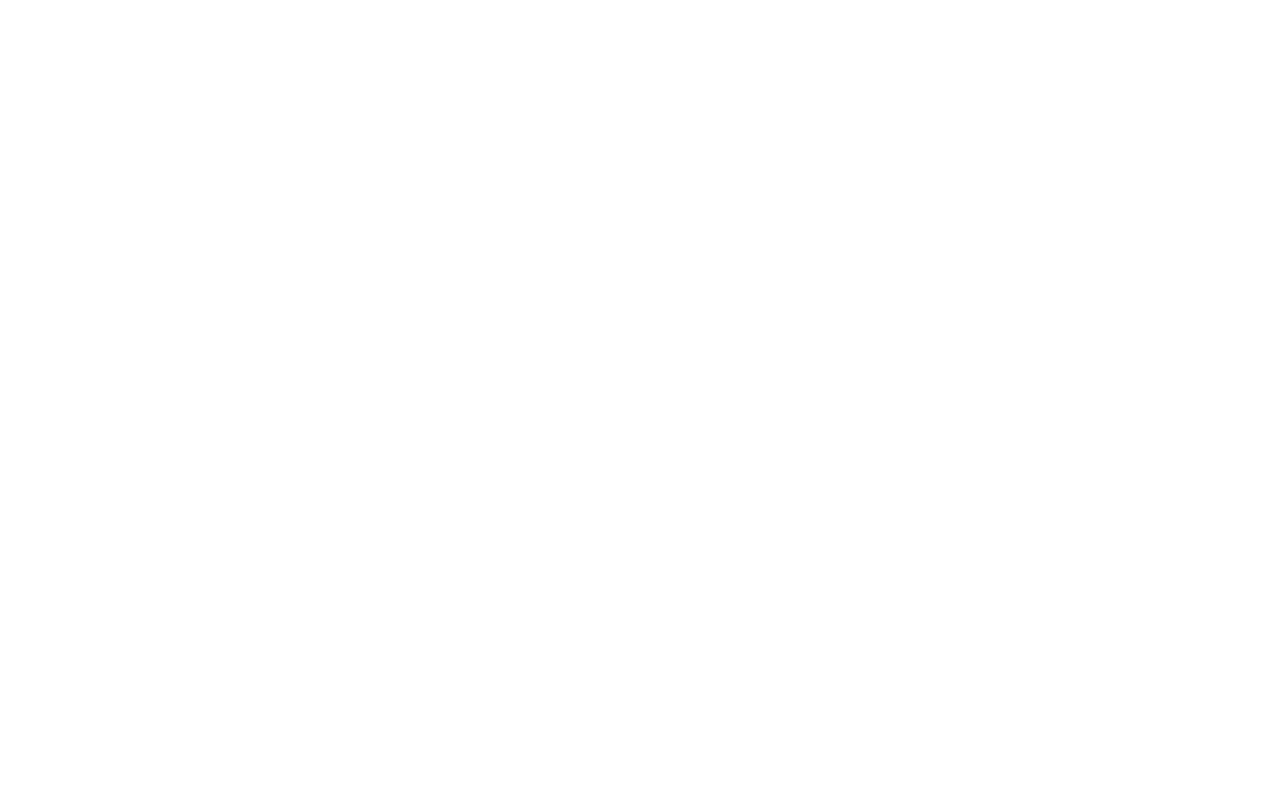
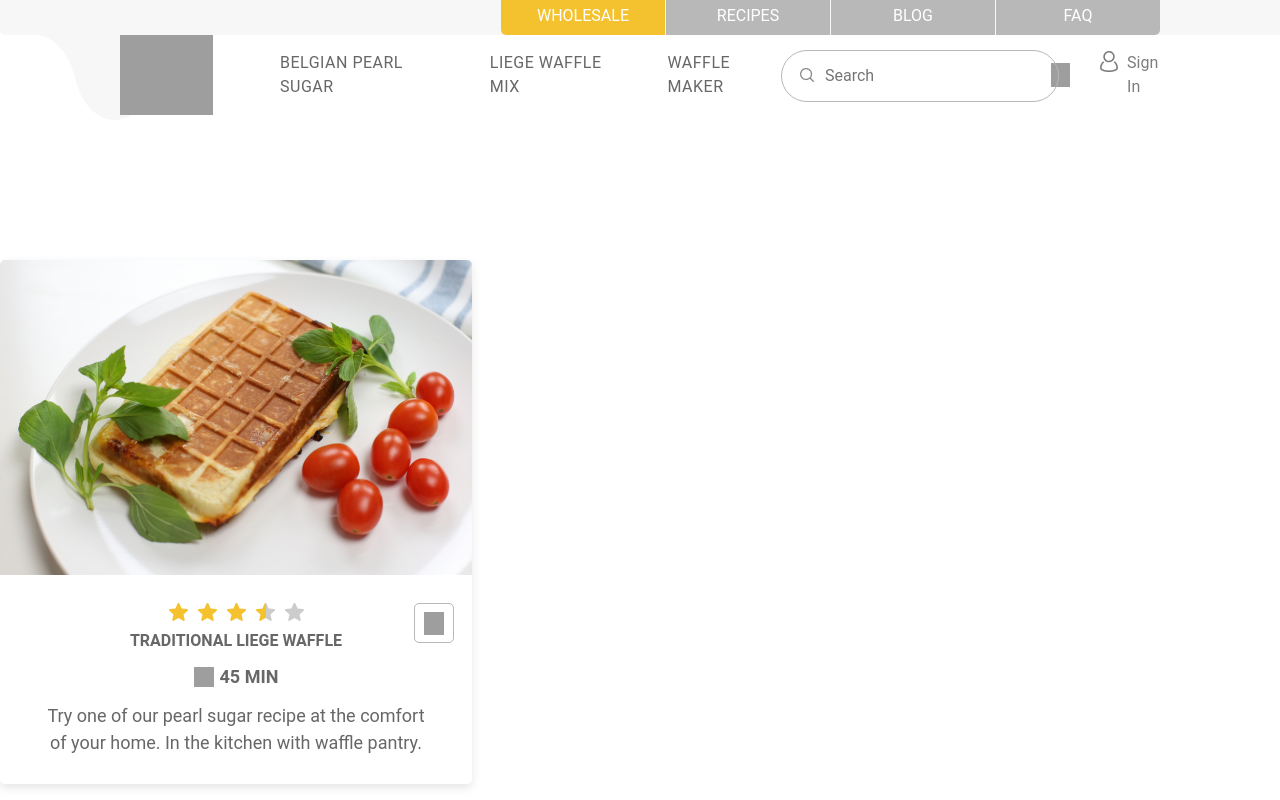
Before and after one commit to Oleksandr2108/galaxyItTest2, a Next.js app: page / in a window 1280 px wide. Built offline with nearby package versions, Linux system fonts and the light colour scheme; grey boxes are pictures that could not be loaded.

Commit message:
feat: add recipes card components

```diff
--- a/app/page.tsx
+++ b/app/page.tsx
@@ -1,12 +1,21 @@
 import Header from "@/components/Header/Header";
+import ResipesCard from "@/components/ResipesCard/ResipesCard";
 import Title from "@/components/Title/Title";
+import mainImage from "@/assets/images/Recipe1.jpg";
 
 const Home = () => {
-  return(
+  return (
     <>
-
+      <Header />
+      <ResipesCard
+        mainImage={mainImage}
+        rating={2.5}
+        title="traditional liege waffle"
+        time="45 min"
+        description="Try one of our pearl sugar recipe at the comfort of your home. In the kitchen with waffle pantry."
+      />
     </>
-  )
-}
+  );
+};
 
 export default Home;
--- a/components/ResipesCard/ResipesCard.module.scss
+++ b/components/ResipesCard/ResipesCard.module.scss
@@ -0,0 +1,62 @@
+@use "../../styles/variables.scss" as vars;
+.wrapper {
+  max-width: 472px;
+  box-shadow: 0 4px 10px 0 rgba(0, 0, 0, 0.1);
+  border-radius: 5px;
+
+  &__info {
+    padding: 28px 45px;
+    display: flex;
+    flex-direction: column;
+    align-items: center;
+    position: relative;
+
+    &-title {
+      font-size: 16px;
+      font-weight: 700;
+      line-height: 150%;
+      text-transform: uppercase;
+      text-align: center;
+      color: vars.$grey2;
+      margin-top: 8px;
+    }
+
+    &-time {
+      display: flex;
+      align-items: center;
+      text-transform: uppercase;
+      color: vars.$grey2;
+      font-size: 18px;
+      font-weight: 600;
+      line-height: 150%;
+      margin-top: 10px;
+      gap: 6px;
+    }
+
+    &-description {
+      font-weight: 400;
+      font-size: 18px;
+      line-height: 150%;
+      text-align: center;
+      color: vars.$grey2;
+
+      margin-top: 12px;
+    }
+
+    &-share {
+      display: flex;
+      align-items: center;
+      justify-content: center;
+      border: 1px solid vars.$main-grey;
+      border-radius: 5px;
+      width: 40px;
+      height: 40px;
+
+      position: absolute;
+      top: 28;
+      right: 18px;
+
+      cursor: pointer;
+    }
+  }
+}
--- a/components/ResipesCard/ResipesCard.tsx
+++ b/components/ResipesCard/ResipesCard.tsx
@@ -1,8 +1,10 @@
 import Image, { StaticImageData } from "next/image";
 import StarRating from "../StarRating/StarRating";
 
-import Time from '@/assets/images/Time.svg'
-import Share from "@/assets/images/Vector.svg"
+import Time from "@/assets/images/Time.svg";
+import Share from "@/assets/images/Vector.svg";
+
+import styles from "./ResipesCard.module.scss";
 
 interface RecipesCardProps {
   mainImage: string | StaticImageData;
@@ -20,26 +22,37 @@
   description,
 }: RecipesCardProps) => {
   return (
-    <div>
-      <Image src={mainImage}  width={472} height={315} alt="image result"/>
-      <div>
-        {/* Stars */}
+    <div className={styles.wrapper}>
+      <Image
+        src={mainImage}
+        width={472}
+        height={315}
+        alt="image result"
+      />
+      <div className={styles.wrapper__info}>
         <StarRating rating={rating} />
-        {/* Title */}
-        <span>{title}</span>
-        {/* Time */}
-        <div>
-          <Image src={Time} width={20} height={20}  alt="time icon"/>
+
+        <span className={styles["wrapper__info-title"]}>{title}</span>
+
+        <div className={styles["wrapper__info-time"]}>
+          <Image
+            src={Time}
+            width={20}
+            height={20}
+            alt="time icon"
+          />
           <p>{time}</p>
         </div>
 
-        {/* Description */}
-        <p>{description}</p>
+        <p className={styles["wrapper__info-description"]}>{description}</p>
 
-        {/* LinkIcon */}
-        <div>
-
-        <Image src={Share} width={20} height={23} alt="share icon" />
+        <div className={styles["wrapper__info-share"]}>
+          <Image
+            src={Share}
+            width={20}
+            height={23}
+            alt="share icon"
+          />
         </div>
       </div>
     </div>
```
